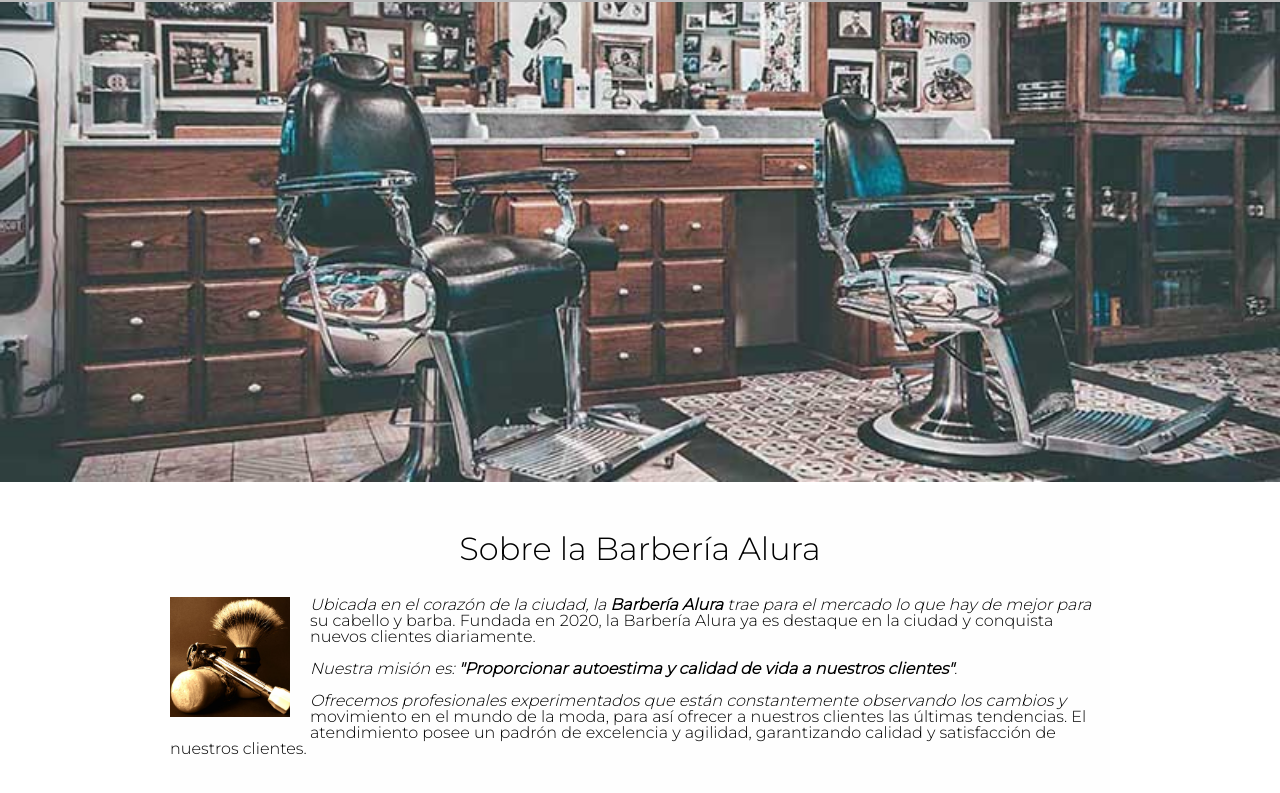
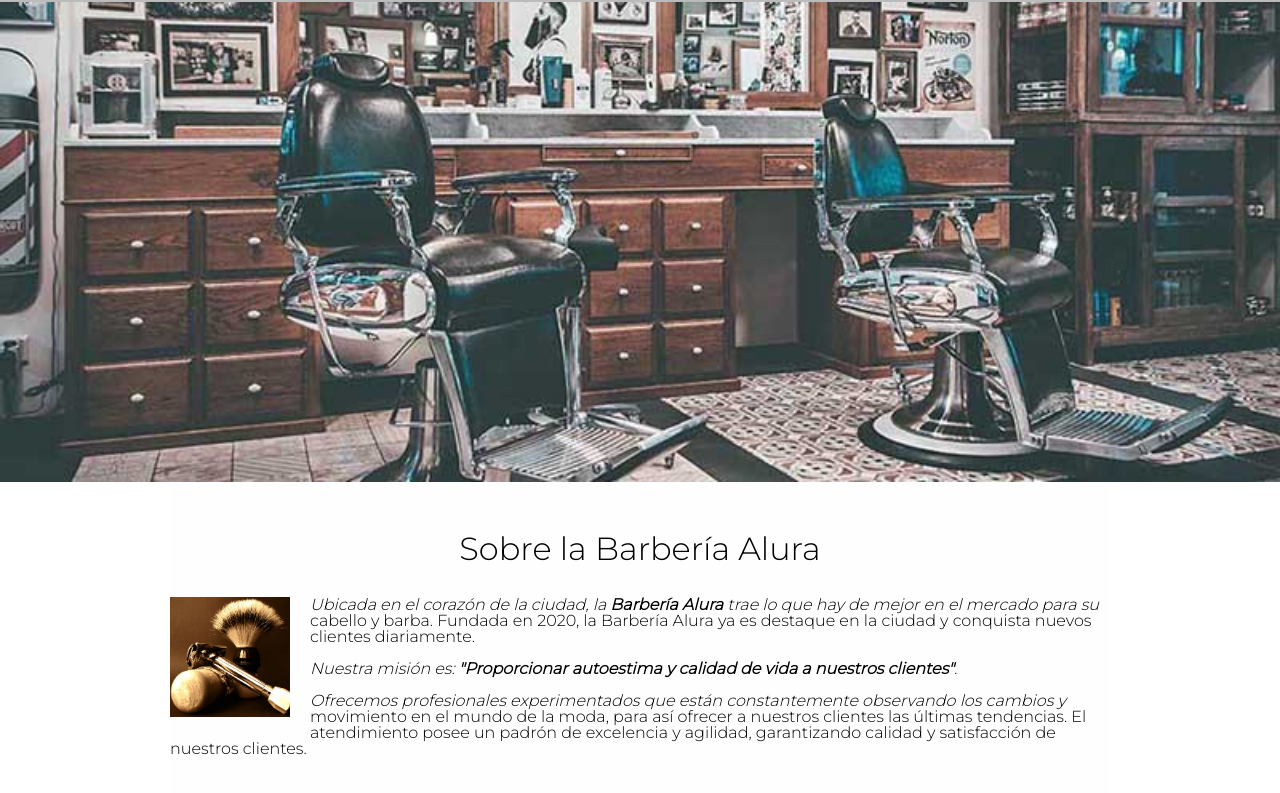
Before and after one commit to Leguty/alura-git, a plain HTML site: page index.html in a window 1280 px wide. Shown: the part 291-1084 px from the top of the page. Drawn offline with Linux system fonts and the light colour scheme.

Commit message:
Ajuste descripción

```diff
--- a/index.html
+++ b/index.html
@@ -38,7 +38,7 @@
 
                 <img class="utensilios" src="imagenes/utensilios.jpg"
                 alt="Utencilios de un barbero.">
-                <p >Ubicada en el corazón de la ciudad, la <strong>Barbería Alura</strong> trae para el mercado lo que hay de mejor para su cabello y barba. Fundada en 2020, la Barbería Alura ya es destaque en la ciudad y conquista nuevos clientes diariamente. </p>
+                <p >Ubicada en el corazón de la ciudad, la <strong>Barbería Alura</strong> trae lo que hay de mejor en el mercado para su cabello y barba. Fundada en 2020, la Barbería Alura ya es destaque en la ciudad y conquista nuevos clientes diariamente. </p>
                 <p id="mision"><em>Nuestra misión es: <strong>"Proporcionar autoestima y calidad de vida a nuestros clientes"</strong>.</em></p>
                 <p >Ofrecemos profesionales experimentados que están constantemente observando los cambios y movimiento en el mundo de la moda, para así ofrecer a nuestros clientes las últimas tendencias. El atendimiento posee un padrón de excelencia y agilidad, garantizando calidad y satisfacción de nuestros clientes. </p>
             </section>
```
